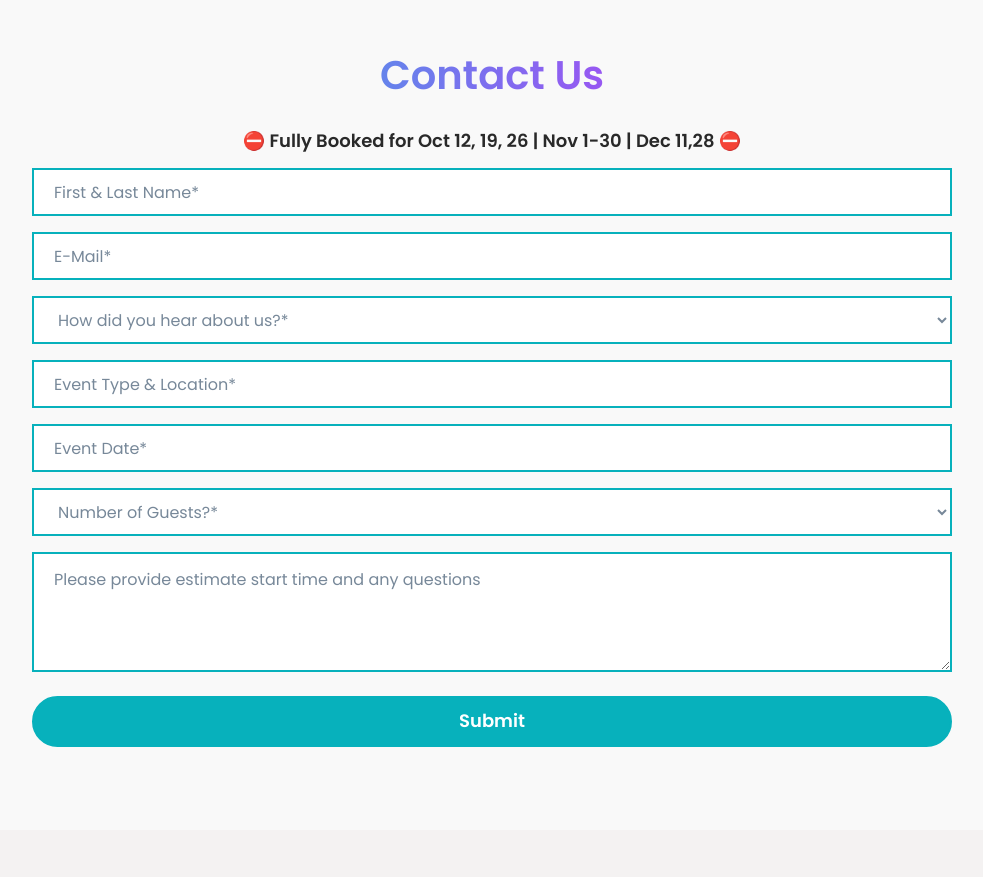
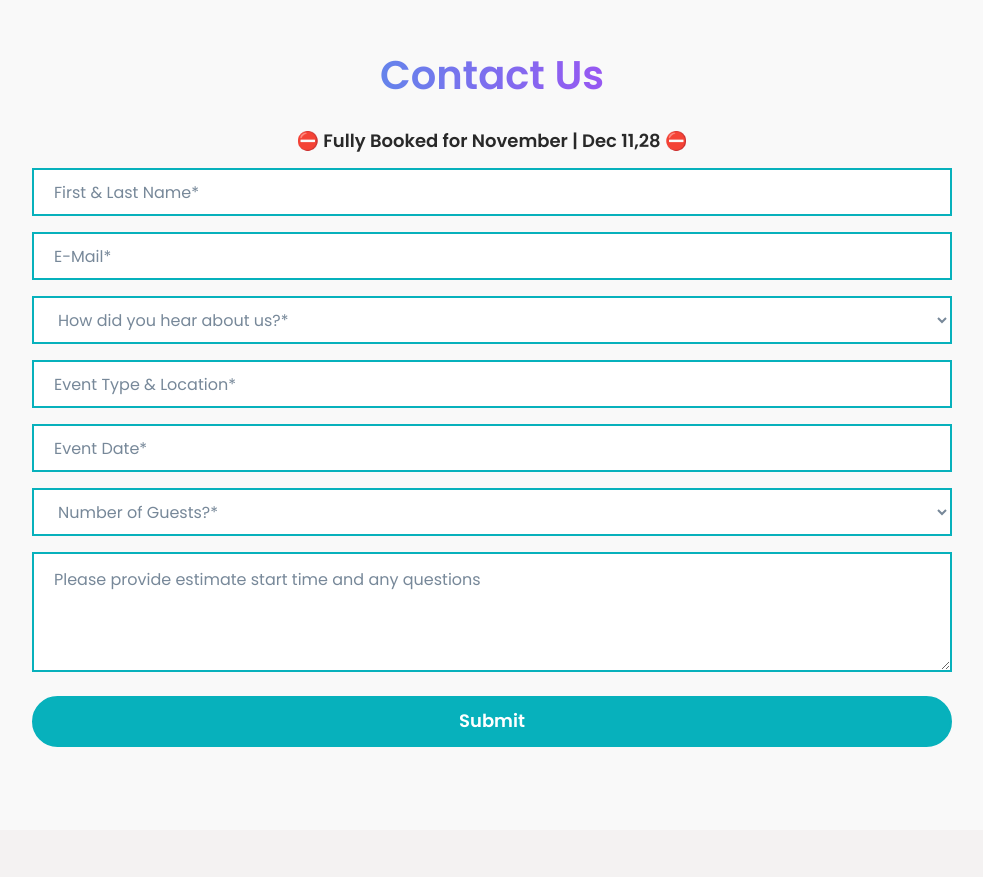
Before and after one commit to leokyeung/handsomephotobooth, a plain HTML site: page index.html in a window 1280 px wide. Shown: the part 5520-6397 px from the top of the page, without its empty margins (148-1131 px from the left). Drawn offline with Linux system fonts and the light colour scheme.

Commit message:
Add files via upload

```diff
--- a/index.html
+++ b/index.html
@@ -671,7 +671,7 @@
                 <div class="contact-content">
                     <h2 class="gradient" data-aos="fade-in">Contact Us</h2>
                     <h5>
-                        ⛔️ Fully Booked for Oct 12, 19, 26 | Nov 1-30 | Dec 11,28 ⛔️
+                        ⛔️ Fully Booked for November | Dec 11,28 ⛔️
                     </h5>
                     <div class="contact-us" data-aos="zoom-in">
                         <div class="contact-us-form">
```
